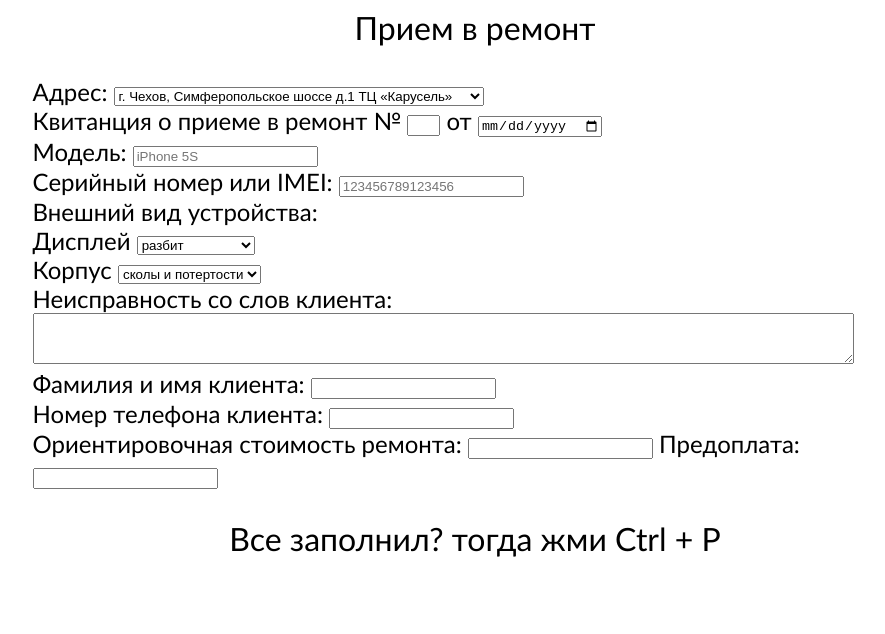
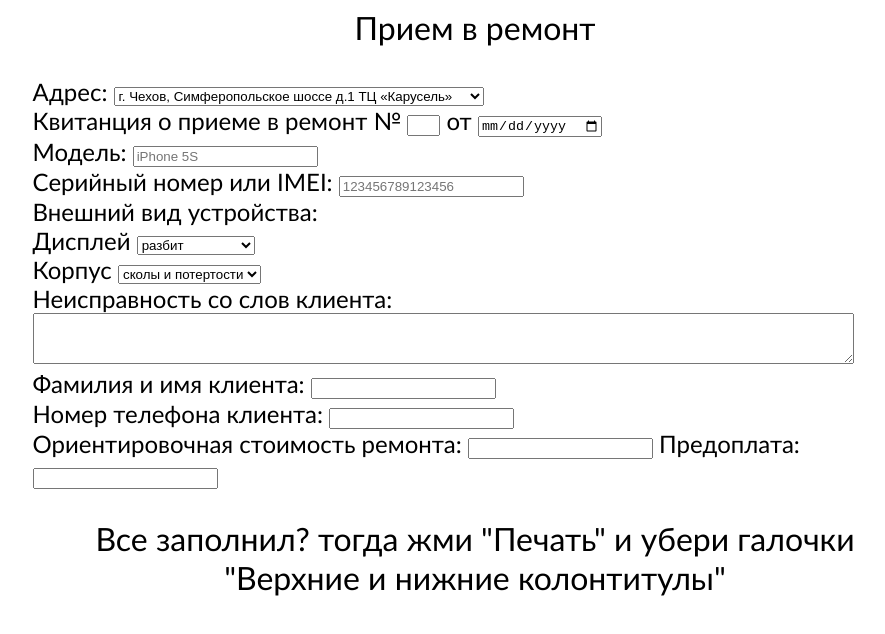
Before and after one commit to andgor/andgor.github.io, a plain HTML site: page index.html in a window 1280 px wide. Shown: the whole page, without its empty margins (165-1050 px from the left). Drawn offline with Linux system fonts and the light colour scheme.

Commit message:
Update index.htlml

```diff
--- a/index.html
+++ b/index.html
@@ -107,7 +107,7 @@
             <p>Подпись заказчика _______________</p>
         </footer>
 
-        <div class="manual">Все заполнил? тогда жми Ctrl + P</div>
+        <div class="manual">Все заполнил? тогда жми "Печать" и убери галочки "Верхние и нижние колонтитулы"</div>
     </div>
 </body>
 </html>
```
